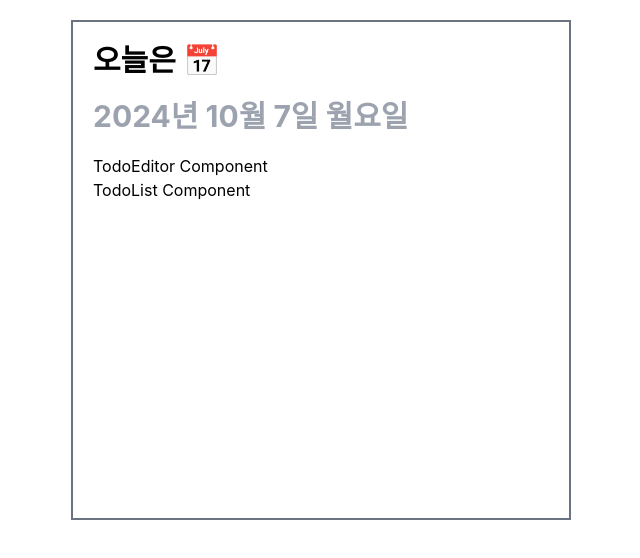
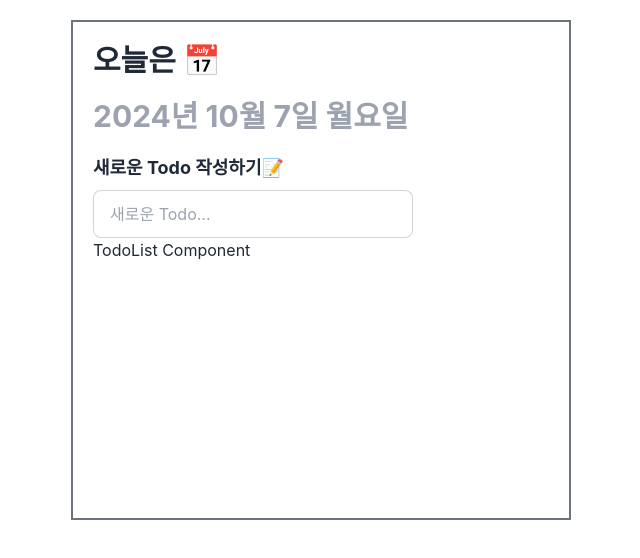
Before and after one commit to ycraah/ReactCounter241006, a React (Create React App) app: page / in a window 1280 px wide. Shown: the top 558 px of the page, without its empty margins (319-959 px from the left). Built offline with nearby package versions, Linux system fonts and the light colour scheme.

Commit message:
데이즈유아이 적용

```diff
--- a/package.json
+++ b/package.json
@@ -36,6 +36,7 @@
     ]
   },
   "devDependencies": {
+    "daisyui": "^4.12.13",
     "tailwindcss": "^3.4.14"
   }
 }
--- a/src/App.js
+++ b/src/App.js
@@ -1,11 +1,12 @@
 import React from 'react'
 import Header from './component/Header'
+import TodoEditor from './component/TodoEditor'
 
 function App() {
   return (
     <div className="w-[500px] h-[500px] border-2 border-gray-500 mx-auto mt-5 p-5">
       <Header />
-      <h1>TodoEditor Component</h1>
+      <TodoEditor />
       <h1>TodoList Component</h1>
     </div>
   )
--- /dev/null
+++ b/src/component/TodoEditor.js
@@ -0,0 +1,16 @@
+function TodoEditor() {
+  return (
+    <div>
+      <h1 className="mb-2 text-lg font-bold">새로운 Todo 작성하기📝</h1>
+      <form>
+        <input
+          type="text"
+          placeholder="새로운 Todo..."
+          className="w-full max-w-xs input input-bordered"
+        />
+      </form>
+    </div>
+  )
+}
+
+export default TodoEditor
--- a/tailwind.config.js
+++ b/tailwind.config.js
@@ -4,5 +4,5 @@ module.exports = {
   theme: {
     extend: {},
   },
-  plugins: [],
+  plugins: [require("daisyui")],
 };
```
Also changed, not shown: 1 other file (tests, documents, lock files or other folders).
